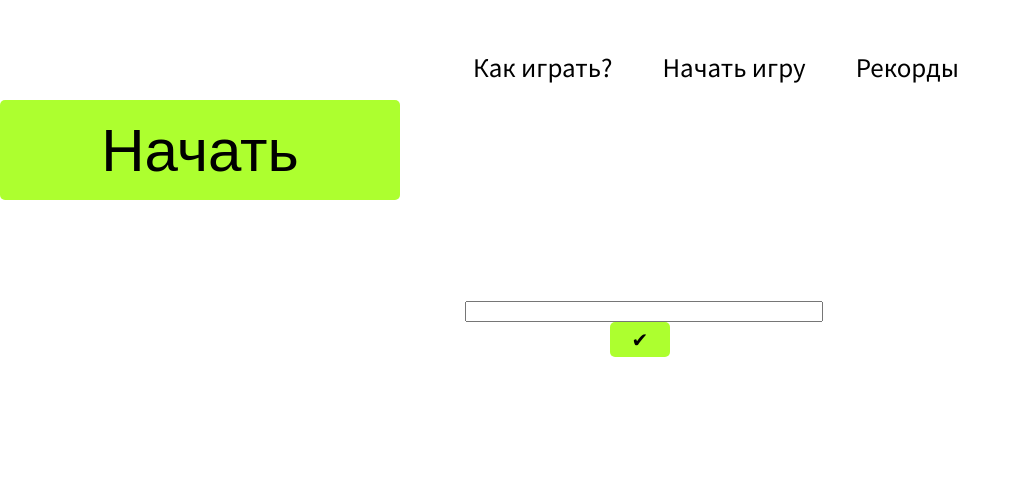
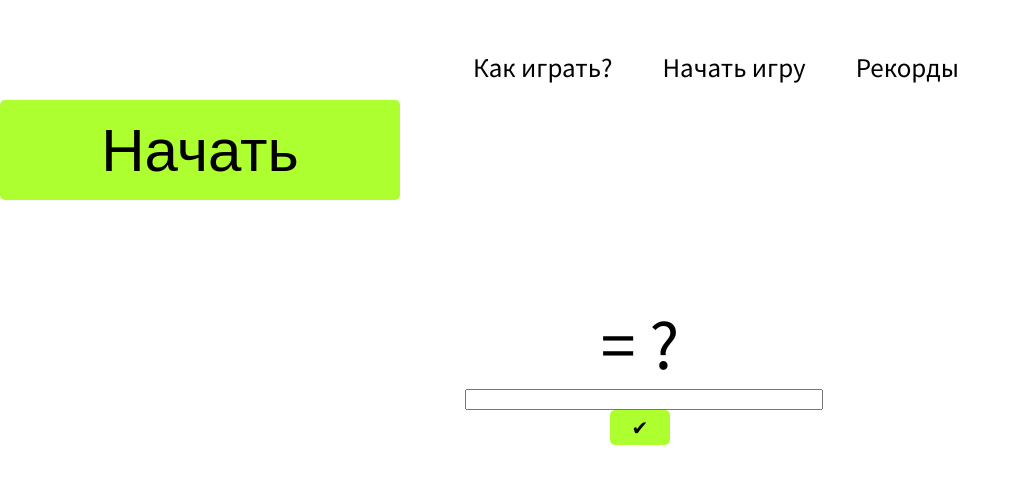
Before and after one commit to karjicoh987/mathgameonreact, a React (Create React App) app: page / in a window 1280 px wide. Both pictures are taken after a click on the button "Начать". Shown: the top 484 px of the page, without its empty margins (0-1020 px from the left). Built offline with nearby package versions, Linux system fonts and the light colour scheme.

Commit message:
return method GenExp

```diff
--- a/src/components/exp/Exp.js
+++ b/src/components/exp/Exp.js
@@ -5,7 +5,7 @@ class Exp extends Component{
     render(){
         return(
             <div className = "exp-text">
-                {this.props.GenExp ? this.props.GenExp + "= ?" : null}
+                {this.props.GenExp + "= ?"}
             </div>
         )
     }
--- a/src/components/exp/ExpCard.js
+++ b/src/components/exp/ExpCard.js
@@ -11,7 +11,7 @@ class ExpCard extends Component{
         */
         this.state = {
             exp:"",
-            response:0,
+            response:this.GenExp(),
             value:""
         }
         //Привязка копки к объекту
@@ -21,10 +21,16 @@ class ExpCard extends Component{
     UserInput(e){
         this.setState({value: e.target.value});
     }
+    GenExp(){
+        return Math.floor(Math.random() * Math.floor(100)) + " + " + Math.floor(Math.random() * Math.floor(100))
+    }
     GameChanger(){
-        this.setState({value:"",
-                       exp:Math.floor(Math.random() * Math.floor(100)) + " + " + Math.floor(Math.random() * Math.floor(100)),
-                       response:eval(this.exp)})
+        this.setState({
+            value:"",
+            exp:this.GenExp,
+            response:eval(this.exp)
+        }
+        )
         if (this.state.value === this.state.response){
             alert("Well done")
         }else{
```
